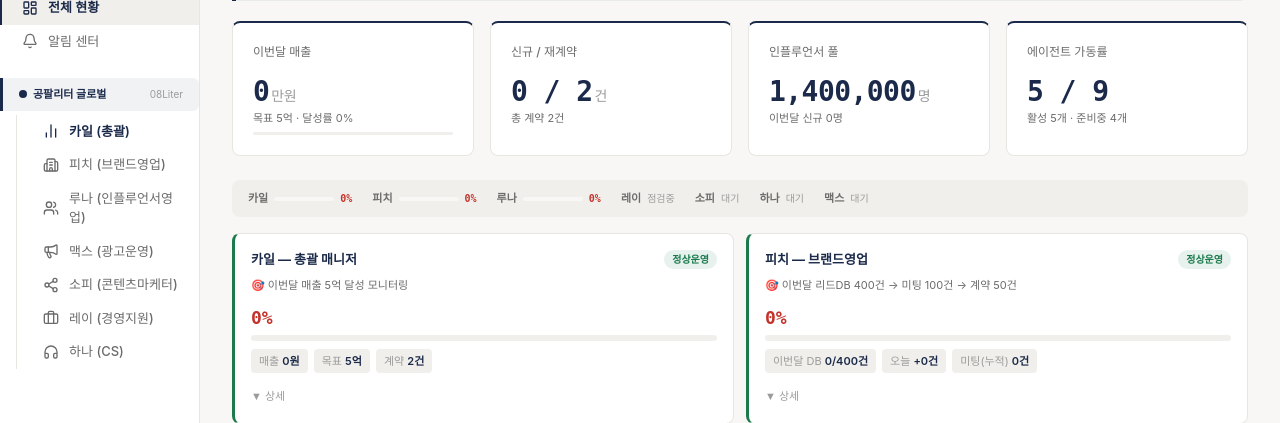
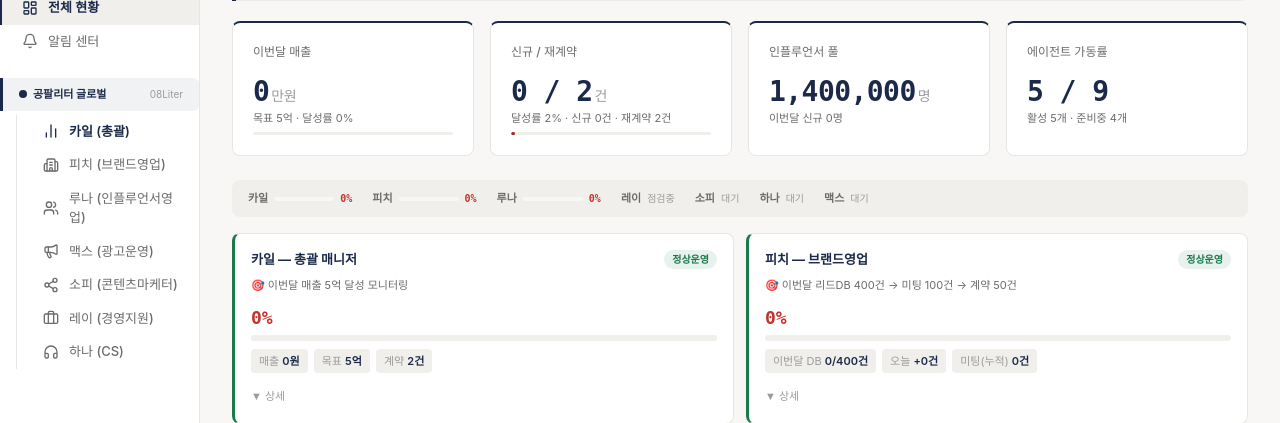
Before and after one commit to jacobeveryfriday/jacob-ai-system, a FastAPI app: page /old in a window 1280 px wide. Shown: the part 136-559 px from the top of the page. Run offline with FastAPI, Linux system fonts and the light colour scheme; data that the repository does not hold is empty.

Commit message:
feat: dynamic goal targets + contract progress bar + skeleton loading
1. Goals load before KPI rendering (fetch /api/goals first)
   - window._goals stored for global access
   - Revenue card: dynamic goal display (N억)
   - Contract card: progress bar + "달성률 N% · 신규 N건 · 재계약 N건"

2. Progress bar colors updated:
   - >=80%: #639922 (green)
   - >=50%: #BA7517 (amber)
   - <50%:  #A32D2D (red)

3. Contract progress bar added to overview KPI card

4. Skeleton loading CSS:
   - .skeleton class with pulse animation
   - Applied to KPI values during load

5. Duplicate sections: confirmed 0 (all 7 "이번 달 성과" are "(누적)")

Co-Authored-By: Claude Opus 4.6 (1M context) <noreply@anthropic.com>

```diff
--- a/dashboard/templates/index.html
+++ b/dashboard/templates/index.html
@@ -34,6 +34,8 @@ var L = {
 };
 </script>
 <style>
+.skeleton{display:inline-block;background:#f0f0f0;border-radius:4px;min-width:60px;height:1em;animation:pulse 1.5s infinite}
+@keyframes pulse{0%,100%{opacity:1}50%{opacity:0.4}}
 /* ===== Legacy Dashboard Layout (3-column) on McKinsey base ===== */
 :root {
   --sidebar-width: 200px;
@@ -200,7 +202,7 @@ body { background:var(--bg-primary); color:var(--text-primary); font-size:13px;
 <div class="section-hdr"><div class="section-hdr-title"><span class="section-hdr-dot"></span> 공팔리터 글로벌</div><div class="section-hdr-sub">이번 달 핵심 지표 (실시간)</div></div>
 <div id="overview-kpi-grid" class="kpi-grid" style="grid-template-columns:repeat(4,1fr)">
 <div class="kpi-card orange"><div class="kpi-card-header"><div class="kpi-label">이번달 매출</div></div><div class="kpi-value" id="ov-month-rev">-<span class="kpi-unit">만원</span></div><div class="kpi-detail" id="ov-month-rev-sub">목표 5억 · 달성률 -</div><div class="kpi-progress" style="margin-top:6px"><div class="kpi-progress-bar" style="height:3px"><div class="kpi-progress-fill watch" id="ov-month-rev-bar" style="width:0%"></div></div></div></div>
-<div class="kpi-card orange"><div class="kpi-card-header"><div class="kpi-label">신규 / 재계약</div></div><div class="kpi-value" id="ov-new-renew">-<span class="kpi-unit">건</span></div><div class="kpi-detail" id="ov-new-renew-sub">총 계약 -건</div></div>
+<div class="kpi-card orange"><div class="kpi-card-header"><div class="kpi-label">신규 / 재계약</div></div><div class="kpi-value" id="ov-new-renew">-<span class="kpi-unit">건</span></div><div class="kpi-detail" id="ov-new-renew-sub">총 계약 -건</div><div class="kpi-progress" style="margin-top:6px"><div class="kpi-progress-bar" style="height:3px"><div class="kpi-progress-fill watch" id="ov-contract-bar" style="width:0%"></div></div></div></div>
 <div class="kpi-card orange"><div class="kpi-card-header"><div class="kpi-label">인플루언서 풀</div></div><div class="kpi-value" id="ov-inf-pool">-<span class="kpi-unit">명</span></div><div class="kpi-detail" id="ov-inf-pool-sub">이번달 신규 -명</div></div>
 <div class="kpi-card orange"><div class="kpi-card-header"><div class="kpi-label">에이전트 가동률</div></div><div class="kpi-value" id="ov-agent-active">5 / 9</div><div class="kpi-detail" id="ov-agent-active-sub">활성 5개 · 준비중 4개</div></div>
 </div>
@@ -1168,23 +1170,30 @@ var bx=document.createElement('div');var lb=document.createElement('div');lb.sty
 var vl=document.createElement('div');vl.style.cssText='font-size:16px;font-weight:700;font-family:monospace;color:'+d2[2];vl.textContent=d2[1];bx.appendChild(vl);g.appendChild(bx)});ae.appendChild(g);
 var cp=document.createElement('div');cp.style.cssText='font-size:11px;color:#6B6B6B';cp.textContent='평균 CPA: '+(total.cpa||558000).toLocaleString()+'원';ae.appendChild(cp);
 var as=document.createElement('div');as.style.cssText='font-size:9px;color:#9B9B9B;margin-top:4px';as.textContent='데이터: '+(adsData.source==='live'?'실시간':'샘플');ae.appendChild(as)}
-// Update overview KPI cards (실시간)
+// Fetch goals first, then update all
+fetch('/api/goals').then(function(r){return r.json()}).then(function(goalsData){
+window._goals=goalsData;var mg=goalsData.monthly||{};
 var ovT=kpiData.today||{};var ovM=kpiData.month||{};
-// card1: 이번달 매출
+// card1: 이번달 매출 (동적 목표)
+var revGoal=mg.revenue||500000000;
+var revDisplay=Math.round(revGoal/100000000)+'억';
 var e2=document.getElementById('ov-month-rev');if(e2)e2.innerHTML=Math.round((ovM.revenue||0)/10000).toLocaleString()+'<span class="kpi-unit">만원</span>';
-var ovRevPct=Math.round((ovM.revenue||0)/500000000*100);
-var e2s=document.getElementById('ov-month-rev-sub');if(e2s)e2s.textContent='목표 5억 · 달성률 '+ovRevPct+'%';
-var e2b=document.getElementById('ov-month-rev-bar');if(e2b){e2b.style.width=Math.min(ovRevPct,100)+'%';e2b.className='kpi-progress-fill '+(ovRevPct>=80?'on':ovRevPct>=50?'watch':'risk')}
-// card2: 신규/재계약
+var ovRevPct=Math.round((ovM.revenue||0)/revGoal*100);
+var e2s=document.getElementById('ov-month-rev-sub');if(e2s)e2s.textContent='목표 '+revDisplay+' \u00b7 달성률 '+ovRevPct+'%';
+var e2b=document.getElementById('ov-month-rev-bar');if(e2b){e2b.style.width=Math.min(ovRevPct,100)+'%';e2b.style.background=ovRevPct>=80?'#639922':ovRevPct>=50?'#BA7517':'#A32D2D'}
+// card2: 신규/재계약 (동적 목표 + 진행률 바)
+var ctGoal=mg.contract||100;
 var enr=document.getElementById('ov-new-renew');if(enr)enr.innerHTML=(ovM.new||0)+' / '+(ovM.renewal||0)+'<span class="kpi-unit">건</span>';
 var totalContract=(ovM.new||0)+(ovM.renewal||0);
-var enrs=document.getElementById('ov-new-renew-sub');if(enrs)enrs.textContent='총 계약 '+totalContract+'건';
+var ctPct=Math.round(totalContract/ctGoal*100);
+var enrs=document.getElementById('ov-new-renew-sub');if(enrs)enrs.textContent='달성률 '+ctPct+'% \u00b7 신규 '+(ovM.new||0)+'건 \u00b7 재계약 '+(ovM.renewal||0)+'건';
+var ctBar=document.getElementById('ov-contract-bar');if(ctBar){ctBar.style.width=Math.min(ctPct,100)+'%';ctBar.style.background=ctPct>=80?'#639922':ctPct>=50?'#BA7517':'#A32D2D'}
 // card3: 인플루언서 풀
 var eip=document.getElementById('ov-inf-pool');if(eip)eip.innerHTML=(infData.total||0).toLocaleString()+'<span class="kpi-unit">명</span>';
 var eips=document.getElementById('ov-inf-pool-sub');if(eips)eips.textContent='이번달 신규 '+(infData.month_new||0)+'명';
-// card4: 에이전트 가동률 (고정)
 // agent cards + summary bar
 loadAgentCards(kpiData, brandData, infData);
+}).catch(function(){loadAgentCards(kpiData, brandData, infData)});
 console.log('KPI data loaded:',kpiData.source);
 }catch(e){console.error('KPI load error:',e)}}
 loadKpiData();setInterval(loadKpiData,1800000);
```
